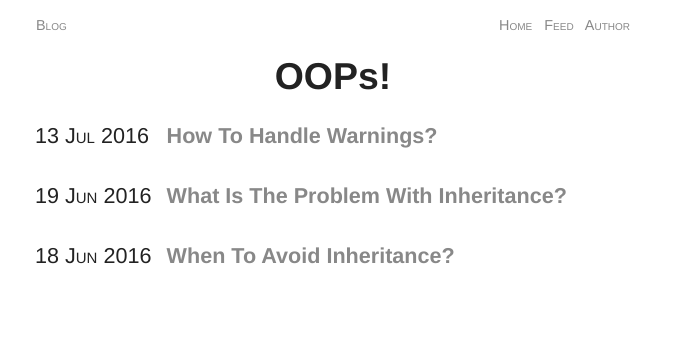
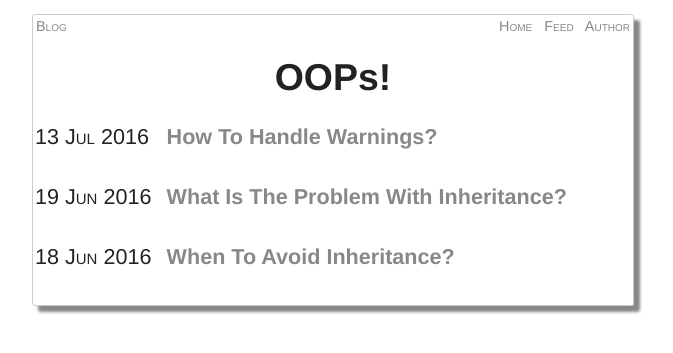
Before and after one commit to woj-tek/petozoltan.github.io, a Jekyll site: the page built from index.html, in a window 1280 px wide. Shown: the top 353 px of the page, without its empty margins (307-980 px from the left). Built offline with Jekyll 4.4.1, drawn with Linux system fonts in a browser that asks for light colours.

Commit message:
Update main.css

```diff
--- a/css/main.css
+++ b/css/main.css
@@ -10,11 +10,11 @@ body {
     width: 100%;
 	max-width: 600px;
 
-	-border-radius: 3px 3px 3px 3px;
-	-border-width: 1px;
-	-border-style: solid;
-	-border-color: #cccccc;
-	-box-shadow: 6px 6px 3px #888888;
+	border-radius: 3px 3px 3px 3px;
+	border-width: 1px;
+	border-style: solid;
+	border-color: #cccccc;
+	box-shadow: 6px 6px 3px #888888;
 
 	padding: 0;
 	-background: white;
```
